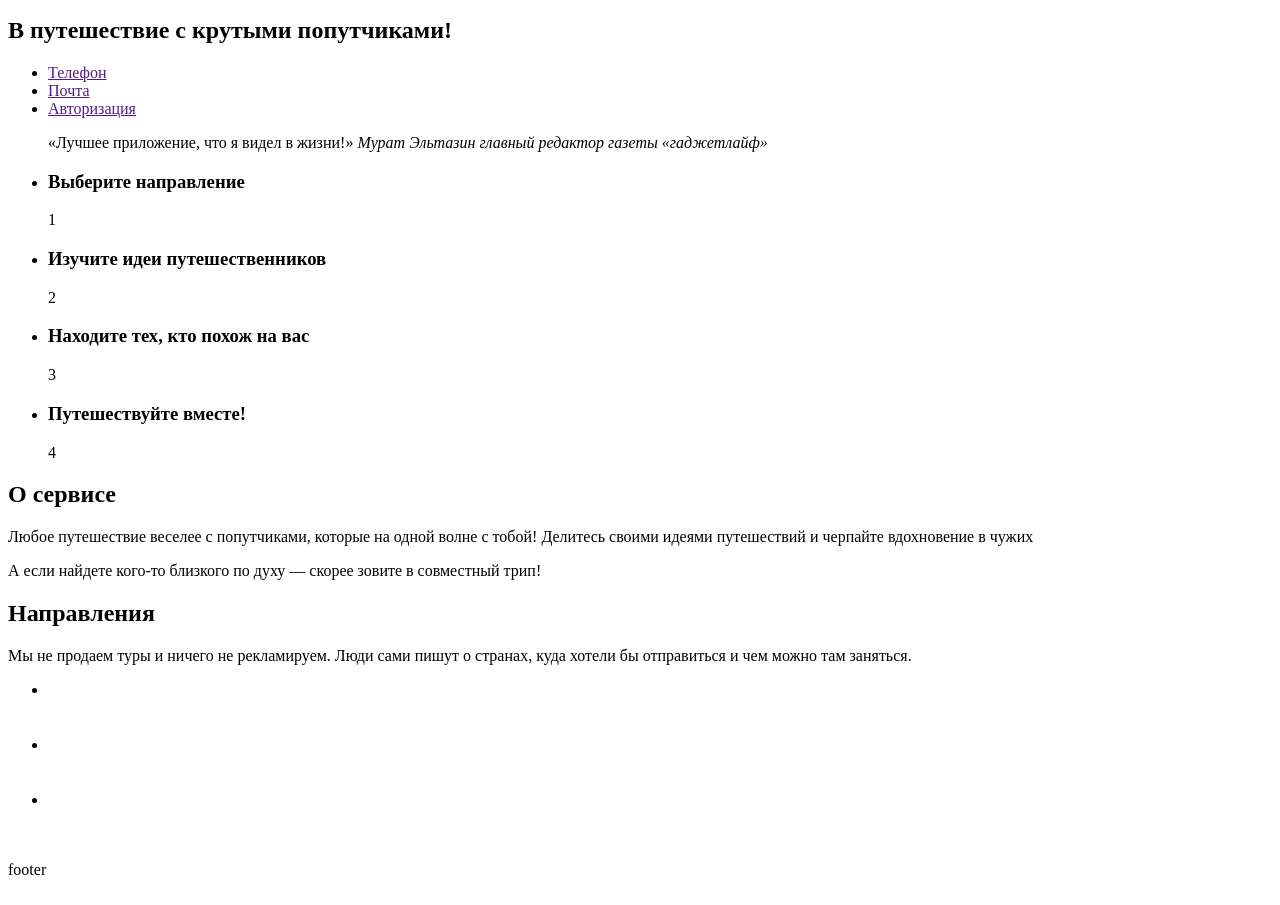
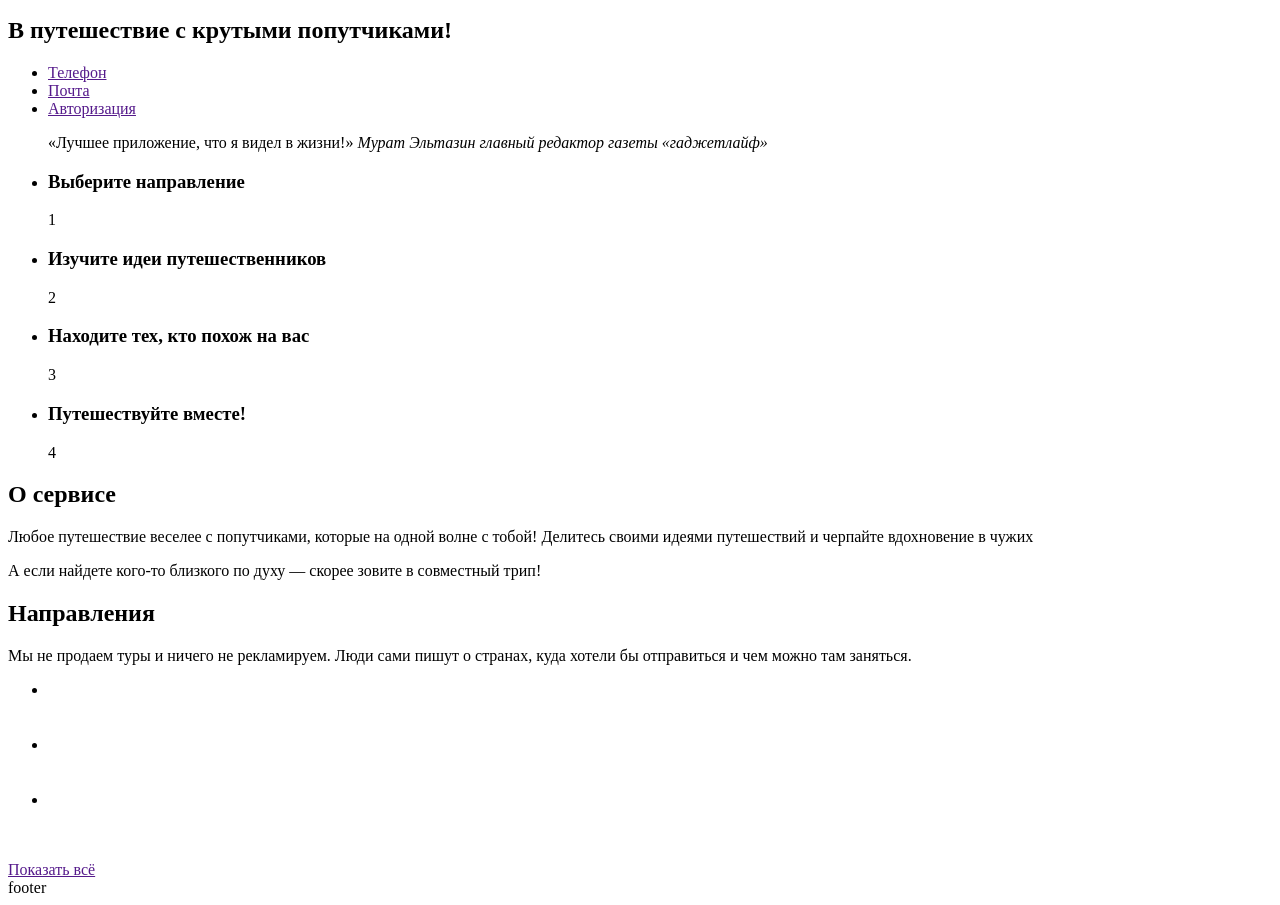
Before and after one commit to Nailya2019/1171555-pognali-18, a website: page source/index.html in a window 1280 px wide. Shown: the part 50-955 px from the top of the page. Drawn offline with Linux system fonts and the light colour scheme.

Commit message:
Разметка направления

```diff
--- a/source/index.html
+++ b/source/index.html
@@ -77,6 +77,8 @@
 						<user__counter></user__counter>
 					</li>
 				</ul>
+
+				<a href="" class="destinations__to-all">Показать всё</a>
 			</div>
 		</section>
 	</main>
```
